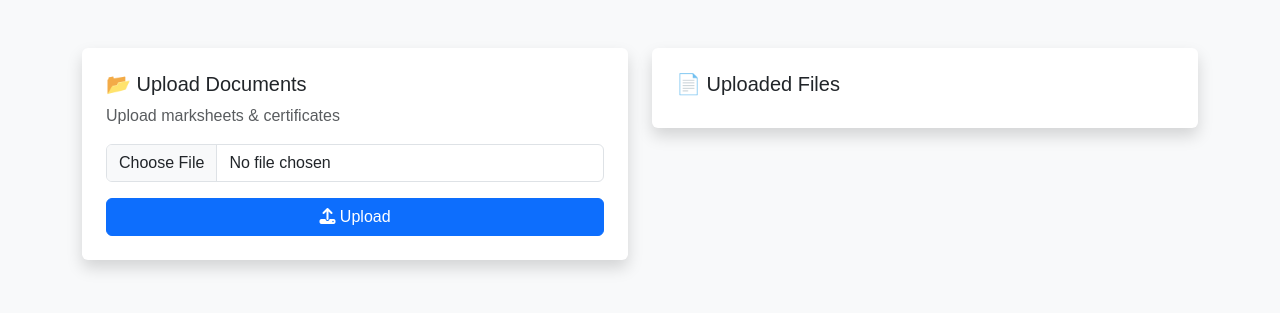
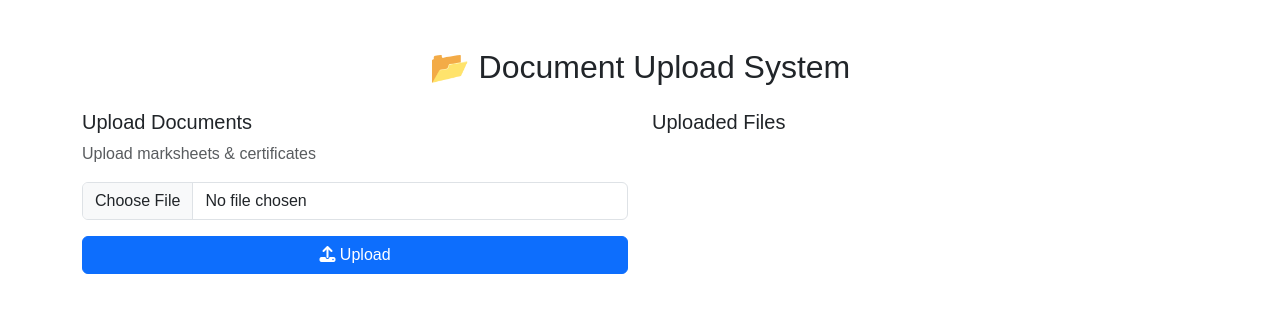
Before and after one commit to vijay7224/google_sheet_database, a Flask app: page / in a window 1280 px wide. Shown: the top 313 px of the page. Run offline with Flask 3, Linux system fonts and the light colour scheme; data that the repository does not hold is empty; some libraries are stand-ins or nearby versions.

Commit message:
Update index.html

```diff
--- a/sqlite/templates/index.html
+++ b/sqlite/templates/index.html
@@ -3,20 +3,31 @@
 <head>
     <title>Document Upload System</title>
 
+    <meta name="viewport" content="width=device-width, initial-scale=1">
+
+    <!-- Bootstrap -->
     <link href="https://cdn.jsdelivr.net/npm/bootstrap@5.3.0/dist/css/bootstrap.min.css" rel="stylesheet">
-    <link href="{{ url_for('static', filename='style.css') }}" rel="stylesheet">
 
+    <!-- Font Awesome -->
     <script src="https://kit.fontawesome.com/a076d05399.js"></script>
+
+    <!-- Custom CSS -->
+    <link rel="stylesheet" href="{{ url_for('static', filename='style.css') }}">
 </head>
 
-<body class="bg-light">
+<body>
 
 <div class="container mt-5">
 
+    <h2 class="text-center mb-4">📂 Document Upload System</h2>
+
     <div class="row">
+
+        <!-- Upload Section -->
         <div class="col-md-6">
-            <div class="status-card p-4 shadow rounded bg-white">
-                <h5>📂 Upload Documents</h5>
+            <div class="card-box">
+
+                <h5>Upload Documents</h5>
                 <p class="text-muted">Upload marksheets & certificates</p>
 
                 <form action="/upload" method="POST" enctype="multipart/form-data">
@@ -26,25 +37,37 @@
                         <i class="fas fa-upload"></i> Upload
                     </button>
                 </form>
+
             </div>
         </div>
 
+        <!-- File List -->
         <div class="col-md-6">
-            <div class="status-card p-4 shadow rounded bg-white">
-                <h5>📄 Uploaded Files</h5>
+            <div class="card-box">
+
+                <h5>Uploaded Files</h5>
 
                 {% for file in files %}
-                <div class="d-flex justify-content-between align-items-center border p-2 mb-2 rounded">
+                <div class="file-item">
+
                     <span>{{ file.filename }}</span>
 
-                    <a href="/delete/{{ file.filename }}" class="btn btn-danger btn-sm">
-                        Delete
-                    </a>
+                    <div>
+                        <a href="/view/{{ file.filename }}" target="_blank" class="btn btn-success btn-sm">
+                            View
+                        </a>
+
+                        <a href="/delete/{{ file.filename }}" class="btn btn-danger btn-sm">
+                            Delete
+                        </a>
+                    </div>
+
                 </div>
                 {% endfor %}
 
             </div>
         </div>
+
     </div>
 
 </div>
```
